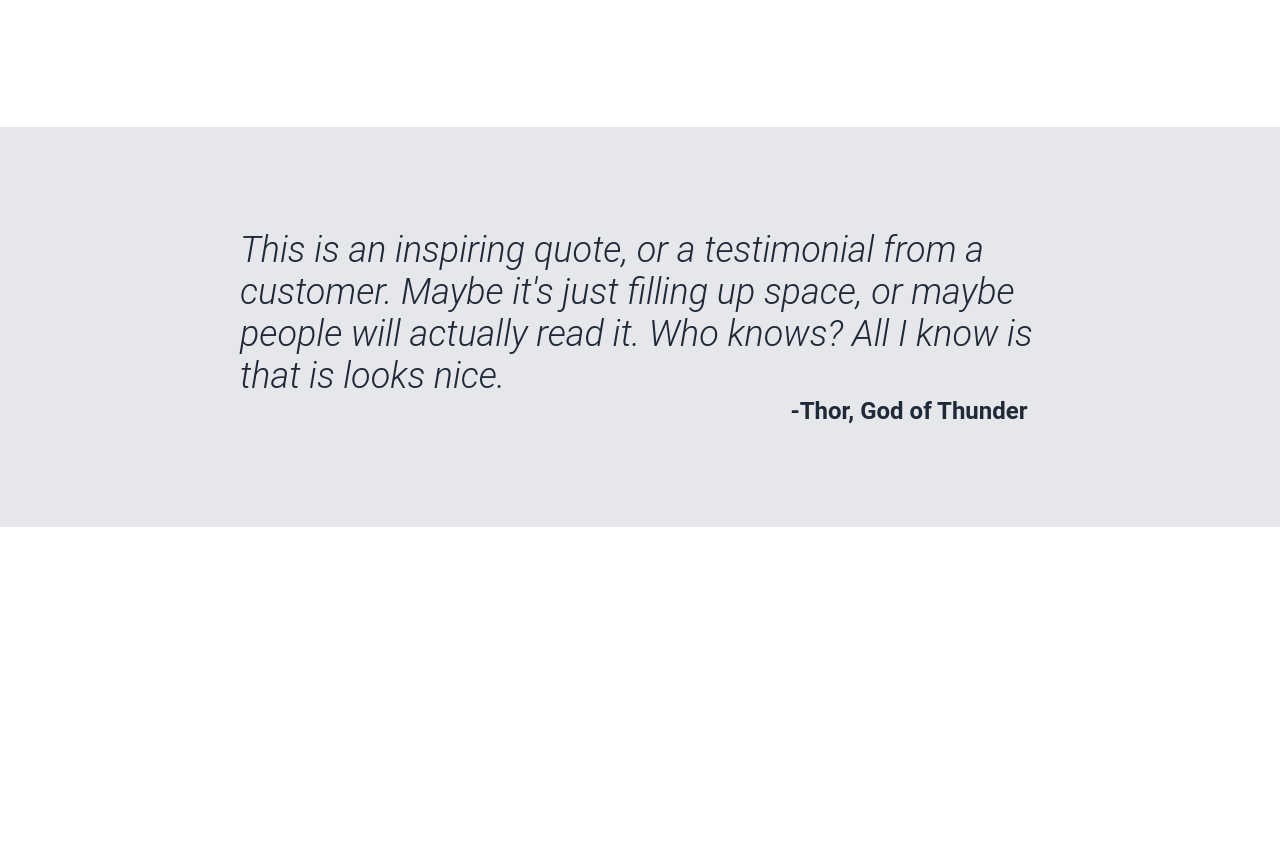
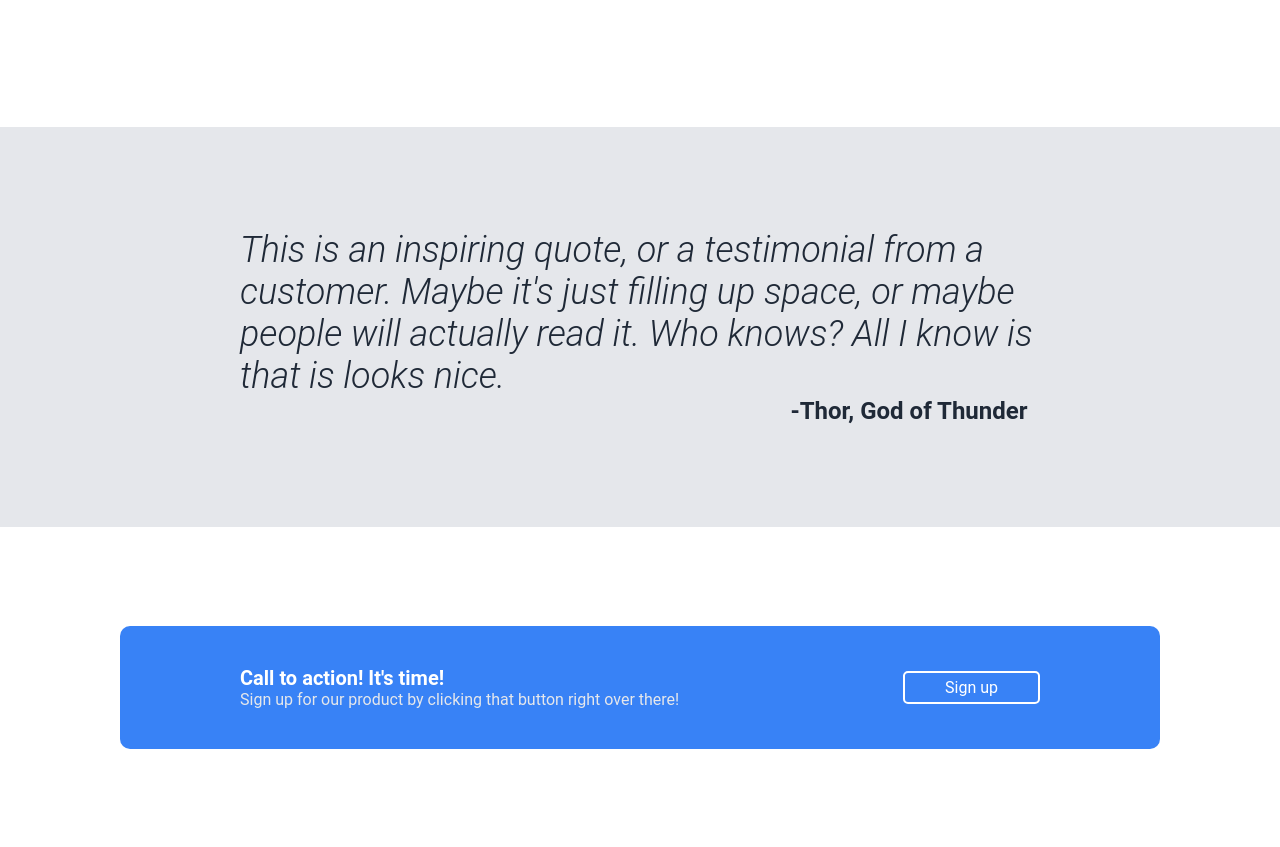
Before and after one commit to jacobkho/toplandingpage, a plain HTML site: page index.html in a window 1280 px wide. Shown: the part 850-1697 px from the top of the page. Before the commit the page ends 1377 px from the top, so only its background shows below. Drawn offline with Linux system fonts and the light colour scheme; files that its build step writes are made by us from their sources; files whose address does not match are found by name.

Commit message:
Added Call to Action section

```diff
--- a/index.html
+++ b/index.html
@@ -72,6 +72,28 @@
             space, or maybe people will actually read it. Who knows? All I know is that is looks nice.</div>
         <div class="credit">-Thor, God of Thunder</div>
     </div>
+
+    <div class="cta-wrapper">
+        <div class="cta">
+            <div class="cta-left">
+                <div class="cta-header">
+                    Call to action! It's time!
+                </div>
+                <div class="cta-text">
+                    Sign up for our product by clicking that button right over there!
+                </div>
+            </div>
+
+            <div class="cta-right">
+                <div class="cta-button">
+                    Sign up
+                </div>
+            </div>
+
+        </div>
+    </div>
+
+    </div>
 </body>
 <footer>
 
--- a/style.css
+++ b/style.css
@@ -187,3 +187,38 @@ figcaption {
     text-align: right;
     margin-right: 25px;
 }
+
+/*Call to action*/
+.cta-wrapper {
+    margin: 0;
+    height: 40vh;
+    color: white;
+    display: flex;
+    justify-content: center;
+    align-items: center;
+}
+
+.cta {
+    background-color: #3882f6;
+    width: 800px;
+    padding: 40px 120px;
+    border-radius: 10px;
+    display: flex;
+    align-items: center;
+    justify-content: space-between;
+}
+
+.cta-header {
+    font-size: 20px;
+    font-weight: 700;
+}
+
+.cta-text {
+    color: #e5e7eb;
+}
+
+.cta-button {
+    border: 2px solid white;
+    padding: 5px 40px;
+    border-radius: 5px;
+}
```
